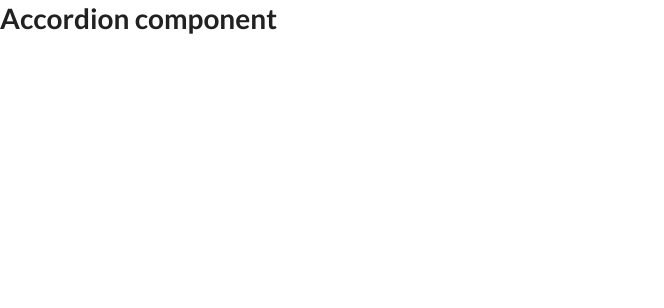
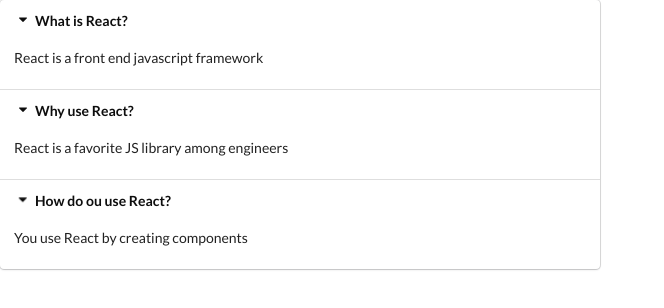
Before and after one commit to cncgate/my-react-app, a React (Create React App) app: page / in a window 1280 px wide. Shown: the top 308 px of the page, without its empty margins (0-664 px from the left). Built offline with nearby package versions, Linux system fonts and the light colour scheme.

Commit message:
Accordion init

```diff
--- a/src/App.js
+++ b/src/App.js
@@ -1,6 +1,25 @@
-import React from 'react';
-import Accordion from './components/Accordion'
+import React from "react";
+import Accordion from "./components/Accordion";
+
+const items = [
+  {
+    title: "What is React?",
+    content: "React is a front end javascript framework",
+  },
+  {
+    title: "Why use React?",
+    content: "React is a favorite JS library among engineers",
+  },
+  {
+    title: "How do ou use React?",
+    content: "You use React by creating components",
+  },
+];
 
 export default () => {
-    return <div><Accordion /></div>
+  return (
+    <div>
+      <Accordion items={items} />
+    </div>
+  );
 };
--- a/src/components/Accordion.js
+++ b/src/components/Accordion.js
@@ -1,7 +1,21 @@
-import React from 'react';
+import React from "react";
 
-const Accordion = () => {
-    return <h1>Accordion component</h1>
+const Accordion = ({ items }) => {
+  const renderedItems = items.map((item) => {
+    return (
+      <React.Fragment key={item.title}>
+        <div className="title active" onClick={()=> console.log('clicked')}>
+          <i className="dropdown icon"></i>
+          {item.title}
+        </div>
+        <div className="content active">
+          <p>{item.content}</p>
+        </div>
+      </React.Fragment>
+    );
+  });
+
+  return <div className="ui styled accordion">{renderedItems}</div>;
 };
 
 export default Accordion;
```
